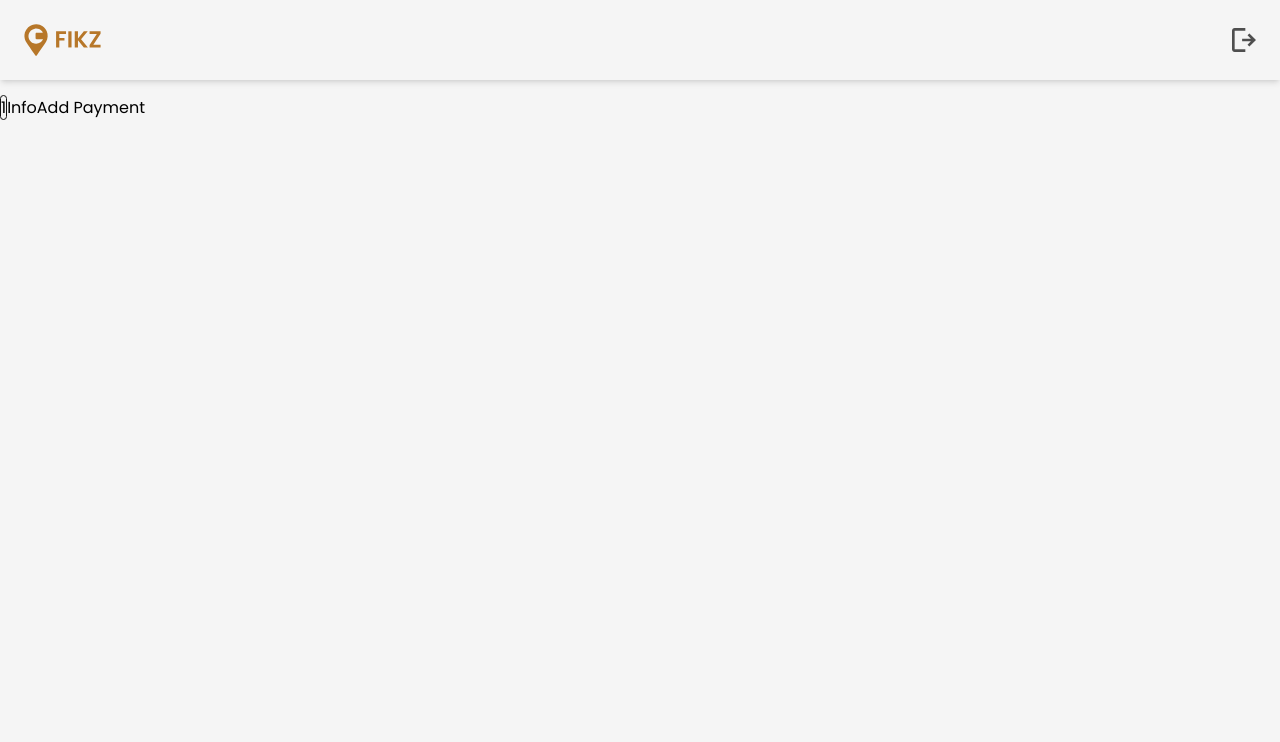
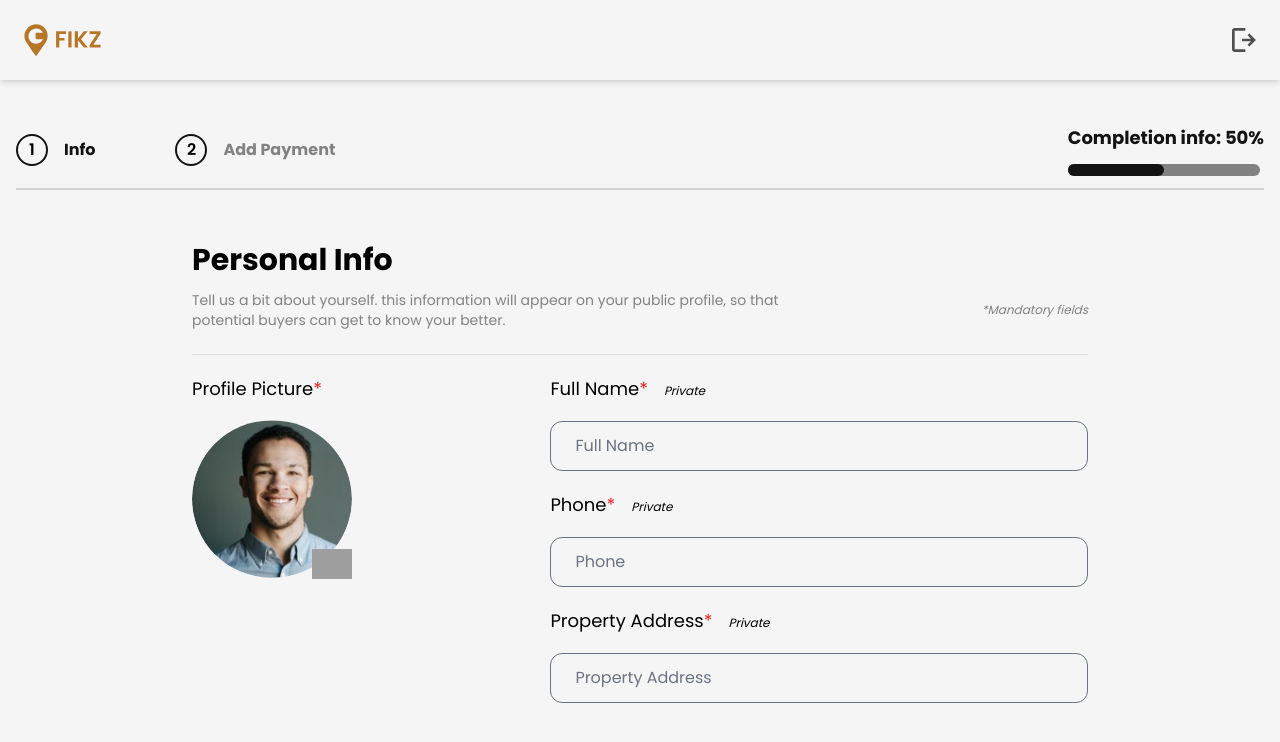
Before and after one commit to Fiver-Projects/fikz, a Next.js app: page /contractorInfo in a window 1280 px wide. Shown: the top 742 px of the page. Built offline with nearby package versions, Linux system fonts and the light colour scheme; grey boxes are pictures that could not be loaded.

Commit message:
Add SVG and update contractorInfo page layout

```diff
--- a/app/contractorInfo/page.jsx
+++ b/app/contractorInfo/page.jsx
@@ -2,13 +2,69 @@ import React from "react"
 
 const page = () => {
     return (
-        <section>
-            <div>
-                <button>
-                    <span className='h-4 w-4 rounded-full border border-fikz-black'>1</span>
-                    <span>Info</span>
-                </button>
-                <button>Add Payment</button>
+        <section className='w-full max-w-[1280px] mx-auto p-4'>
+            <div className='flex flex-col md:flex-row justify-start md:justify-between gap-5 md:gap-0 items-center border-b-2 border-fikz-gray-light/30 py-3'>
+                <div className='flex justify-start items-center gap-4 md:gap-20'>
+                    <button className='flex items-center gap-4'>
+                        <span className='h-8 w-8 font-semibold rounded-full border-2 border-fikz-black text-center flex justify-center items-center'>1</span>
+                        <span className='font-bold text-fikz-black'>Info</span>
+                    </button>
+                    <button className='flex items-center gap-4'>
+                        <span className='h-8 w-8 font-semibold rounded-full border-2 border-fikz-black text-center flex justify-center items-center'>2</span>
+                        <span className='font-bold text-fikz-gray-light'>Add Payment</span>
+                    </button>
+                </div>
+                <div className='flex flex-col gap-3'>
+                    <h4 className='text-lg font-bold text-fikz-black'>Completion info: 50%</h4>
+                    <div className='h-3 w-48 bg-fikz-gray-light rounded-lg relative'>
+                        <div className='h-full w-1/2 bg-fikz-black rounded-lg absolute top-0 left-0 z-10'></div>
+                    </div>
+                </div>
+            </div>
+            <div className='pt-10 pb-6 w-full max-w-4xl mx-auto border-b border-fikz-gray-light/20'>
+                <h1 className='text-3xl font-bold py-3'>Personal Info</h1>
+                <div className='flex flex-col md:flex-row gap-2 md:gap-0 justify-between items-center text-fikz-gray-light'>
+                    <p className=' text-sm w-full md:w-2/3'>Tell us a bit about yourself. this information will appear on your public profile, so that potential buyers can get to know your better.</p>
+                    <span className='text-[12px] italic'>*Mandatory fields</span>
+                </div>
+            </div>
+            <div className='w-full py-5 max-w-4xl mx-auto grid grid-cols-1 md:grid-cols-5 gap-5 md:gap-0'>
+                <div className='col-span-2 flex flex-col gap-4'>
+                    <label className='text-lg'>
+                        <span>Profile Picture</span>
+                        <span className='text-red-600'>*</span>
+                    </label>
+                    <div className='relative h-40 w-40'>
+                        <img className='rounded-full h-40 w-40' src='/profile.svg' alt='profile' />
+                        <img width='40' height='30' className='absolute bottom-0 right-0 bg-fikz-bg' src='https://img.icons8.com/ios-filled/50/camera--v3.png' alt='camera--v3' />
+                    </div>
+                </div>
+                <div className='col-span-3 flex flex-col gap-5'>
+                    <div className='flex flex-col gap-4'>
+                        <label className='text-lg'>
+                            <span>Full Name</span>
+                            <span className='text-red-600'>*</span>
+                            <span className='text-[12px] italic pl-4'>Private</span>
+                        </label>
+                        <input className='py-3 px-6 rounded-xl w-full bg-fikz-bg' type='text' placeholder='Full Name' />
+                    </div>
+                    <div className='flex flex-col gap-4'>
+                        <label className='text-lg'>
+                            <span>Phone</span>
+                            <span className='text-red-600'>*</span>
+                            <span className='text-[12px] italic pl-4'>Private</span>
+                        </label>
+                        <input className='py-3 px-6 rounded-xl w-full bg-fikz-bg appearance-none' type='number' placeholder='Phone' />
+                    </div>
+                    <div className='flex flex-col gap-4'>
+                        <label className='text-lg'>
+                            <span>Property Address</span>
+                            <span className='text-red-600'>*</span>
+                            <span className='text-[12px] italic pl-4'>Private</span>
+                        </label>
+                        <input className='py-3 px-6 rounded-xl w-full bg-fikz-bg' type='text' placeholder='Property Address' />
+                    </div>
+                </div>
             </div>
         </section>
     )
```
Also changed, not shown: public/cam.svg (added), public/profile.svg (added).
